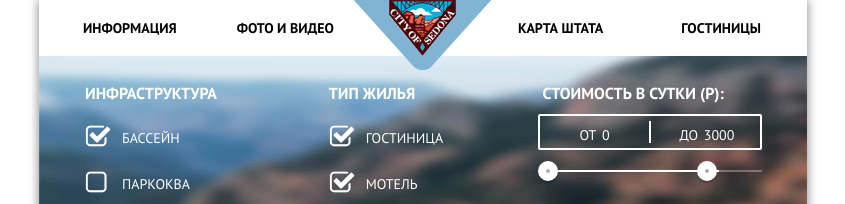
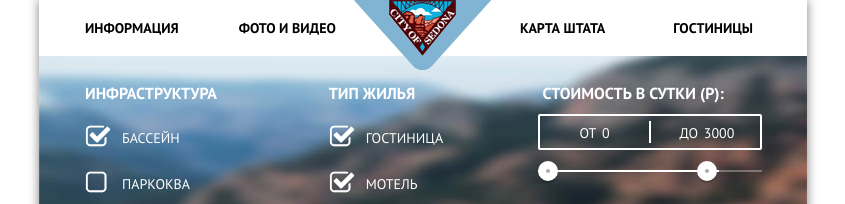
Before and after one commit to psix0zz/225704-sedona, a plain HTML site: page catalog.html in a window 1280 px wide. Shown: the top 204 px of the page, without its empty margins (217-1062 px from the left). Drawn offline with Linux system fonts and the light colour scheme.

Commit message:
Финалка
Проблемы ИЕ

```diff
--- a/css/style.css
+++ b/css/style.css
@@ -15,8 +15,9 @@ body {
 
 
 .main-navigation {
-	width: 680px;
+
 	margin: 0 auto;
+	padding-left: 46px;
 	position: relative;
 }
 .navigation {
@@ -40,13 +41,14 @@ body {
 }
 
 .paragraph {
-	padding: 15px 0px;
+	margin: 15px 0px;
 	display: inline-block;
   	vertical-align: top;
   	font-size: 14px;
 	line-height: 26px;
 	font-weight: bold;
 	height: 26px;
+	box-sizing: border-box;
 }
 .navigation li:nth-child(1) {
 	margin-right: 60px;
@@ -55,7 +57,7 @@ body {
 	margin-right: 184px;
 }
 .navigation li:nth-child(3) {
-	margin-right: 78px;
+	margin-right: 68px;
 }
 
 
@@ -894,7 +896,7 @@ option input[type="checkbox"]:disabled + .checkbox-indicator {
  	display: inline-block;
 
  	font-size: 14px;
- 	line-height: 38px;
+ 	line-height: 34px;
  	vertical-align: top;
 
 	cursor: pointer;
@@ -908,7 +910,7 @@ option input[type="checkbox"]:disabled + .checkbox-indicator {
 
 .price-controls input {
   width: 30px;
-  height: 22px;
+  height: 29px;
   margin: 0;
 
   color: inherit;
```
